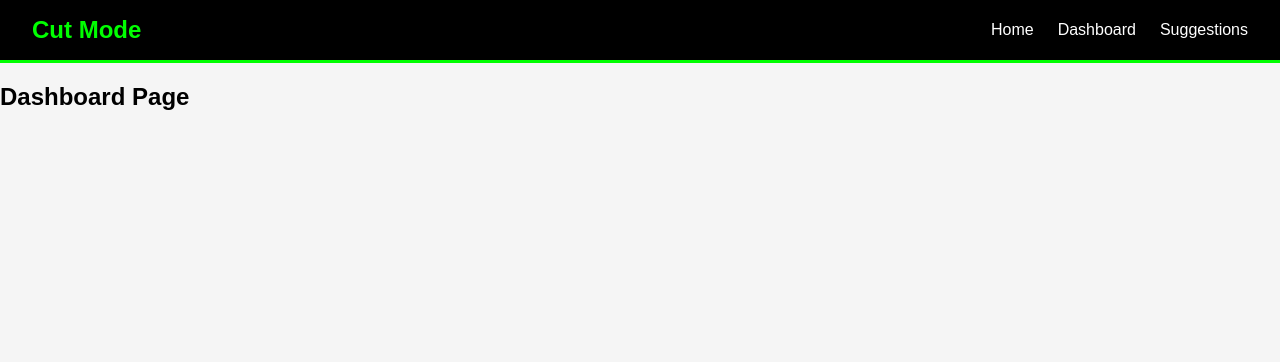
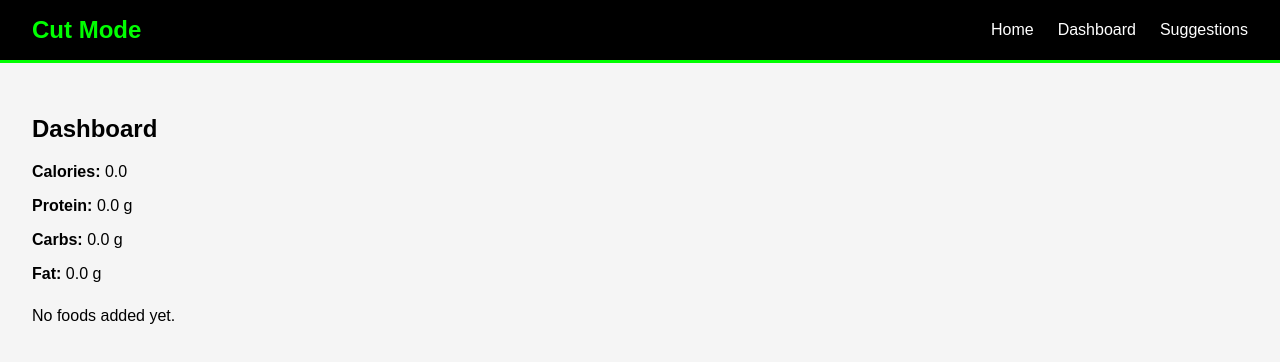
Before and after one commit to Zmowatt/cut-mode, a React (Vite) app: page /dashboard in a window 1280 px wide. Shown: the top 362 px of the page. Built offline with nearby package versions, Linux system fonts and the light colour scheme.

Commit message:
Build food search, daily log, dashboard, and suggestions

```diff
--- a/src/App.jsx
+++ b/src/App.jsx
@@ -1,3 +1,4 @@
+import { useState } from "react";
 import { Routes, Route } from "react-router-dom";
 import Header from "./components/Header";
 import HomePage from "./components/HomePage";
@@ -5,13 +6,37 @@ import DashboardPage from "./components/DashboardPage";
 import SuggestionsPage from "./components/SuggestionsPage";
 
 function App() {
+  const [dailyLog, setDailyLog] = useState([]);
+
+  function handleAddFood(food) {
+    setDailyLog((prev) => [...prev, food]);
+  }
+
+  function handleRemoveFood(id) {
+    setDailyLog((prev) => prev.filter((food.id) !== id));
+  }
+
   return (
     <>
       <Header />
       <Routes>
-        <Route path="/" element={<HomePage />} />
-        <Route path="/dashboard" element={<DashboardPage />} />
-        <Route path="/suggestions" element={<SuggestionsPage />} />
+        <Route
+          path="/"
+          element={<HomePage onAddFood={handleAddFood} />}
+        />
+        <Route
+          path="/dashboard"
+          element={
+            <DashboardPage
+              dailyLog={dailyLog}
+              onRemoveFood={handleRemoveFood}
+            />
+          }
+        />
+        <Route
+          path="/suggestions"
+          element={<SuggestionsPage dailyLog={dailyLog} />}
+        />
       </Routes>
     </>
   );
--- a/src/components/DashboardPage.jsx
+++ b/src/components/DashboardPage.jsx
@@ -1,5 +1,52 @@
-function DashboardPage() {
-  return <h2>Dashboard Page</h2>;
+function DashboardPage({ dailyLog, onRemoveFood }) {
+  const totals = dailyLog.reduce(
+    (acc, food) => {
+      acc.calories += food.calories;
+      acc.protein += food.protein;
+      acc.carbs += food.carbs;
+      acc.fat += food.fat;
+      return acc;
+    },
+    { calories: 0, protein: 0, carbs: 0, fat: 0 }
+  );
+
+  return (
+    <main style={{ padding: "2rem" }}>
+      <h2>Dashboard</h2>
+
+      <div style={{ marginBottom: "1.5rem" }}>
+        <p><strong>Calories:</strong> {totals.calories.toFixed(1)}</p>
+        <p><strong>Protein:</strong> {totals.protein.toFixed(1)} g</p>
+        <p><strong>Carbs:</strong> {totals.carbs.toFixed(1)} g</p>
+        <p><strong>Fat:</strong> {totals.fat.toFixed(1)} g</p>
+      </div>
+
+      {dailyLog.length === 0 ? (
+        <p>No foods added yet.</p>
+      ) : (
+        <div style={{ display: "grid", gap: "1rem "}}>
+          {dailyLog.map((food) => (
+            <div
+              key={food.id}
+              style={{
+                border: "1px solid #ccc",
+                borderRadius: "8px",
+                padding: "1rem",
+                backgroundColor: "#fff",
+              }}
+            >
+              <h3>{food.name}</h3>
+              <p>Calories: {food.calories}</p>
+              <p>Protein: {food.protein} g</p>
+              <p>Carbs: {food.carbs} g</p>
+              <p>Fat: {food.fat} g</p>
+              <button onClick={() => onRemoveFood(food.id)}>Remove</button>
+           </div>
+          ))}
+        </div>
+      )}
+    </main>
+  );
 }
 
 export default DashboardPage;
--- a/src/components/HomePage.jsx
+++ b/src/components/HomePage.jsx
@@ -1,7 +1,7 @@
 import { useState } from "react";
 import { searchFoods } from "../utils/api.js"
 
-function HomePage() {
+function HomePage( {}) {
   const [query, setQuery] = useState("");
   const [results, setResults] = useState([]);
   const [loading, setLoading] = useState(false);
@@ -35,6 +35,19 @@ function HomePage() {
       (item) => item.nutrientName === nutrientName
     );
     return nutrient ? nutrient.value : "N/A";
+  }
+
+  function handleAddFood(food) {
+    const formattedFood = {
+      id: `${food.fdcId}-${Date.now()}`,
+      name: food.description,
+      calories: getNutrientValue(food, "Energy"),
+      protein: getNutrientValue(food, "Protein"),
+      carbs: getNutrientValue(food, "Carbohydrate, by difference"),
+      fat: getNutrientValue(food, "Total lipid (fat)"),
+    };
+
+    onAddFood(formattedFood);
   }
 
   return (
@@ -91,6 +104,8 @@ function HomePage() {
               <strong>Fat:</strong>{" "}
               {getNutrientValue(food, "Total lipid (fat)")} g
             </p>
+
+            <button onClick={() => handleAddFood(food)} style={{marginTop: "0.5rem" }}>Add to Log</button>
           </div>
         ))}
       </div>
--- a/src/components/SuggestionsPage.jsx
+++ b/src/components/SuggestionsPage.jsx
@@ -1,5 +1,65 @@
-function SuggestionsPage() {
-  return <h2>Suggestions Page</h2>;
+function SuggestionsPage({ dailyLog }) {
+  const totals = dailyLog.reduce(
+    (acc, food) => {
+      acc.calories += food.calories;
+      acc.protein += food.protein;
+      acc.carbs += food.carbs;
+      acc.fat += food.fat;
+      return acc;
+    },
+    { calories: 0, protein: 0, carbs: 0, fat: 0 }
+  );
+
+  const targets = {
+    calories: 2200,
+    protein: 180,
+    carbs: 200,
+    fat: 70,
+  };
+
+  const suggestions = [];
+
+  if (totals.protein <targets.protein) {
+    suggestions.push("You are low on protein. Try chicken breast, Greek yogurt, tuna, or a protein shake.");
+  }
+
+  if (totals.carbs < targets.carbs) {
+    suggestions.push("You are low on carbs. Try rice, oats, potatoes, or fruit.");
+  }
+
+  if (totals.fat < targets.fat) {
+    suggestions.push("You are low on fats. Try eggs, avocado, nuts, or olive oil.");
+  }
+
+  if (totals.calories > targets.calories) {
+    suggestions.push("You are over your calorie target. Focus on lean protein and lower-calorie foods next.");
+  }
+
+  if (suggestions.length === 0) {
+    suggestions.push("You're in a solid range right now. Keep building balanced meals.");
+  }
+
+
+  return (
+    <main style={{ padding: "2rem" }}>
+      <h2>Suggestions</h2>
+      <div style={{ display: "grid", gap: "1rem" }}>
+        {suggestions.map((suggestion, index) => (
+          <div
+            key={index}
+            style={{
+              border: "1px solid #ccc",
+              borderRadius: "8px",
+              padding: "1rem",
+              backgroundColor: "#fff",
+            }}
+          >
+            <p>{suggestions}</p>
+          </div>
+        ))}
+      </div>
+    </main>
+  );
 }
 
 export default SuggestionsPage;
```
